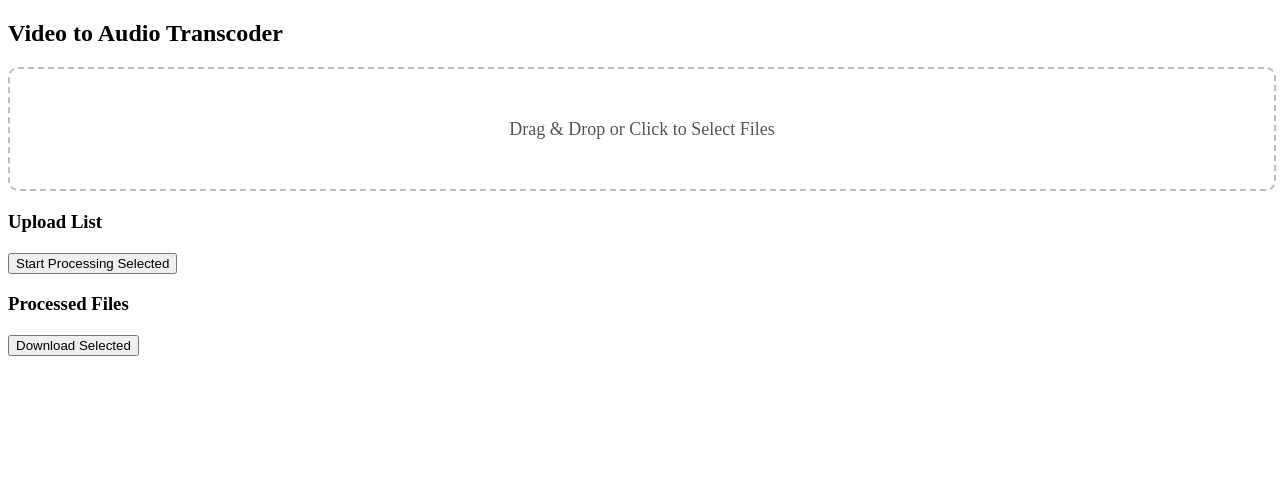
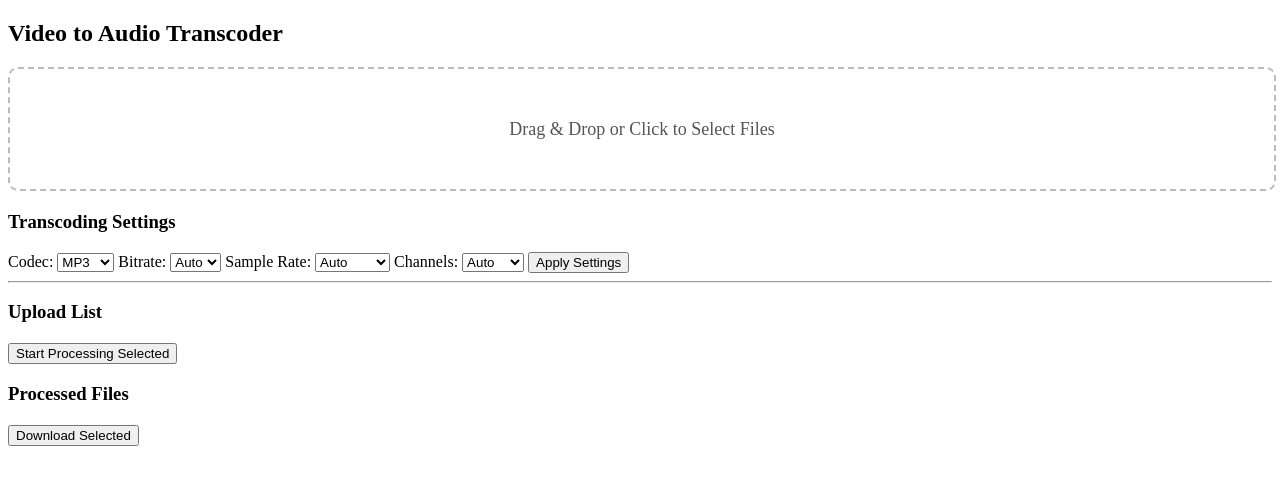
Before and after one commit to trholy/video2audio, a Flask app: page / in a window 1280 px wide. Shown: the top 485 px of the page. Run offline with Flask 3, Linux system fonts and the light colour scheme; data that the repository does not hold is empty.

Commit message:
Basic functionality.

```diff
--- a/src/video2audio/app.py
+++ b/src/video2audio/app.py
@@ -21,6 +21,15 @@ processing_list = []
 processed_list = []
 
 transcoder = Video2Audio(ffmpeg_bin="ffmpeg", ffprobe_bin="ffprobe")
+
+
+# Add these globals
+settings = {
+    "codec": "mp3",
+    "bitrate": None,
+    "samplerate": None,
+    "channels": None,
+}
 
 
 @app.route('/')
@@ -66,19 +75,35 @@ def start_processing():
     return jsonify({"processing": processing_list})
 
 
+@app.route('/settings', methods=['POST'])
+def update_settings():
+    """Update transcoding settings from UI"""
+    global settings
+    data = request.json
+    settings["codec"] = data.get("codec", "mp3")
+    settings["bitrate"] = data.get("bitrate") or None
+    settings["samplerate"] = int(data["samplerate"]) if data.get("samplerate") else None
+    settings["channels"] = int(data["channels"]) if data.get("channels") else None
+    return jsonify({"status": "ok", "settings": settings})
+
+
 def process_files(files):
-    global processing_list, processed_list
+    global processing_list, processed_list, settings
     for f in files:
         input_path = Path(UPLOAD_FOLDER).resolve() / f
-        output_name = Path(f).stem + ".mp3"
+        output_ext = settings["codec"]
+        output_name = Path(f).stem + f".{output_ext}"
         output_path = Path(PROCESSED_FOLDER).resolve() / output_name
 
         try:
-            print(f"🔄 Converting {input_path} → {output_path}")
+            print(f"🔄 Converting {input_path} → {output_path} with settings {settings}")
             transcoder.convert(
                 input_file=input_path,
                 output_file=output_path,
-                codec="mp3",
+                codec=settings["codec"],
+                bitrate=settings["bitrate"],
+                samplerate=settings["samplerate"],
+                channels=settings["channels"],
                 auto=True,
             )
             print(f"✅ Done: {output_path}")
--- a/src/video2audio/templates/index.html
+++ b/src/video2audio/templates/index.html
@@ -15,6 +15,43 @@ text-align:center; line-height:120px; font-size:18px; margin-bottom:20px; color:
 
 <div id="drop-zone">Drag & Drop or Click to Select Files</div>
 <input type="file" id="file-input" multiple style="display:none;">
+
+<h3>Transcoding Settings</h3>
+<div>
+    <label>Codec:</label>
+    <select id="codec">
+        <option value="mp3" selected>MP3</option>
+        <option value="aac">AAC</option>
+        <option value="flac">FLAC</option>
+        <option value="wav">WAV</option>
+    </select>
+
+    <label>Bitrate:</label>
+    <select id="bitrate">
+        <option value="">Auto</option>
+        <option value="128k">128k</option>
+        <option value="192k">192k</option>
+        <option value="256k">256k</option>
+        <option value="320k">320k</option>
+    </select>
+
+    <label>Sample Rate:</label>
+    <select id="samplerate">
+        <option value="">Auto</option>
+        <option value="44100">44.1 kHz</option>
+        <option value="48000">48 kHz</option>
+    </select>
+
+    <label>Channels:</label>
+    <select id="channels">
+        <option value="">Auto</option>
+        <option value="1">Mono</option>
+        <option value="2">Stereo</option>
+    </select>
+
+    <button onclick="applySettings()">Apply Settings</button>
+</div>
+<hr>
 
 <h3>Upload List</h3>
 <div class="list-container" id="upload-list"></div>
@@ -112,6 +149,25 @@ function downloadSelected() {
     });
 }
 
+
+function applySettings() {
+    const settings = {
+        codec: document.getElementById("codec").value,
+        bitrate: document.getElementById("bitrate").value,
+        samplerate: document.getElementById("samplerate").value,
+        channels: document.getElementById("channels").value
+    };
+    fetch("/settings", {
+        method: "POST",
+        headers: {"Content-Type": "application/json"},
+        body: JSON.stringify(settings)
+    })
+    .then(res=>res.json())
+    .then(data=>{
+        alert("✅ Settings applied: " + JSON.stringify(data.settings));
+    });
+}
+
 // Initial refresh
 refreshUploadList();
 refreshProcessedList();
```
